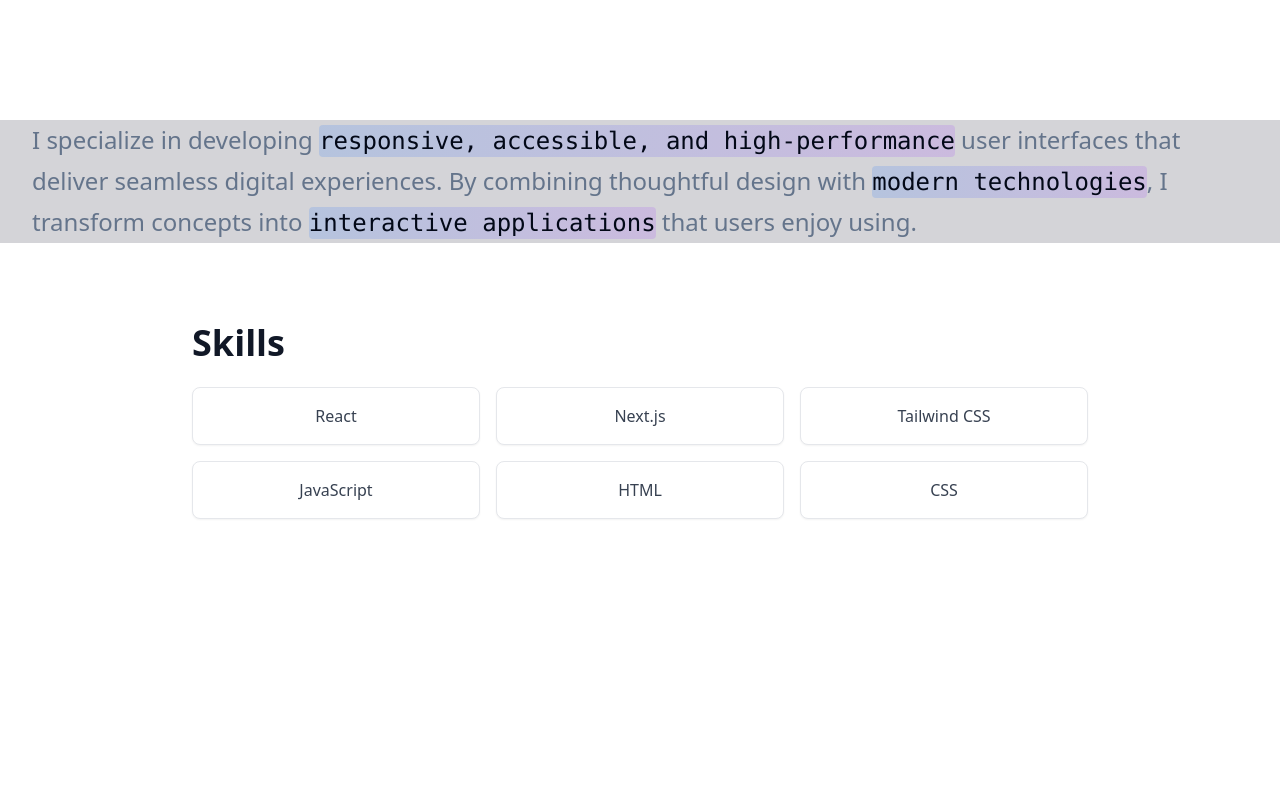
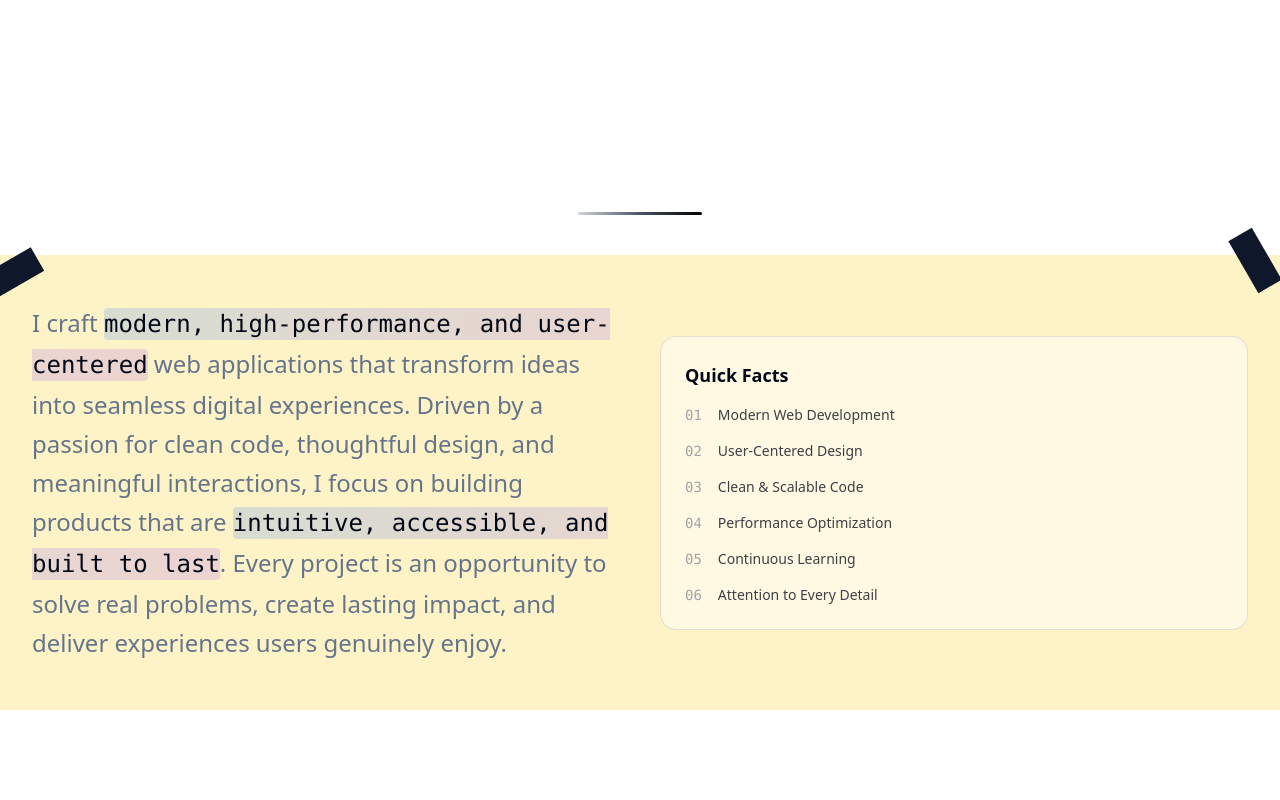
Before and after one commit to kashodhanprinkal/prinkal-portfolio, a Next.js app: page / in a window 1280 px wide. Shown: the part 680-1480 px from the top of the page. Built offline with nearby package versions, Linux system fonts and the light colour scheme; what lightswind would draw is missing.

Commit message:
about section

```diff
--- a/src/components/sections/About.jsx
+++ b/src/components/sections/About.jsx
@@ -1,16 +1,68 @@
 import HighlightText from "@/components/ui/HighlightText";
+import AnimatedHeading from "@/components/ui/AnimatedHeading";
+const tape = (
+  <svg xmlns="http://www.w3.org/2000/svg" width="95" height="80" viewBox="0 0 95 80" fill="none">
+    <path
+      d="M1 45L70.282 5L88.282 36.1769L19 76.1769L1 45Z"
+      className="fill-slate-900"
+    />
+  </svg>
+);
 
-export default function About(){
-    return(
-        <section id="about" className="bg-zinc-300 text-2xl px-8 max-w-7xl mc-auto">
-            <p className="text-muted-foreground leading-relaxed">
-  I specialize in developing{" "}
-  <HighlightText text="responsive, accessible, and high-performance" /> user
-  interfaces that deliver seamless digital experiences. By combining
-  thoughtful design with <HighlightText text="modern technologies" />, I
-  transform concepts into <HighlightText text="interactive applications" />{" "}
-  that users enjoy using.
-</p>
-        </section>
-    )
+const quickFacts = [
+  "Modern Web Development",
+  "User-Centered Design",
+  "Clean & Scalable Code",
+  "Performance Optimization",
+  "Continuous Learning",
+  "Attention to Every Detail",
+];
+
+export default function About() {
+  return (
+    <section id="about" className=" max-w-7xl mx-auto py-4">
+      <div className="flex justify-center mb-10">
+  <AnimatedHeading>About Me</AnimatedHeading>
+</div>
+
+      <div className="relative bg-amber-100  px-8 py-12">
+        {/* Tape decorations */}
+        <div className="hidden md:block absolute -top-4 -left-8 w-[80px] h-[36px] scale-75">
+          {tape}
+        </div>
+        <div className="hidden md:block absolute -top-4 -right-8 rotate-90 w-[80px] h-[36px] scale-75">
+          {tape}
+        </div>
+
+        <div className="grid md:grid-cols-2 gap-10 items-center">
+          {/* Left div — paragraph */}
+          <div>
+            <p className="text-2xl text-muted-foreground leading-relaxed ">
+              I craft{" "}
+              <HighlightText text="modern, high-performance, and user-centered" />{" "}
+              web applications that transform ideas into seamless digital
+              experiences. Driven by a passion for clean code, thoughtful design,
+              and meaningful interactions, I focus on building products that are{" "}
+              <HighlightText text="intuitive, accessible, and built to last" />.
+              Every project is an opportunity to solve real problems, create
+              lasting impact, and deliver experiences users genuinely enjoy.
+            </p>
+          </div>
+
+          {/* Right div — quick facts, numbered style */}
+          <div className="bg-white/50 border border-zinc-400/30 rounded-2xl p-6 space-y-4">
+            <h3 className="font-semibold text-lg mb-2">Quick Facts</h3>
+            {quickFacts.map((fact, index) => (
+              <div key={fact} className="flex items-center gap-4">
+                <span className="text-sm font-mono text-zinc-400">
+                  {String(index + 1).padStart(2, "0")}
+                </span>
+                <span className="text-sm text-zinc-700 font-medium">{fact}</span>
+              </div>
+            ))}
+          </div>
+        </div>
+      </div>
+    </section>
+  );
 }
--- /dev/null
+++ b/src/components/ui/AnimatedHeading.jsx
@@ -0,0 +1,107 @@
+"use client";
+
+import { motion } from "framer-motion";
+
+export default function AnimatedHeading({ children, className = "" }) {
+  const text = typeof children === "string" ? children : "";
+
+  const container = {
+    hidden: {},
+    visible: {
+      transition: {
+        staggerChildren: 0.04,
+      },
+    },
+  };
+
+  const letter = {
+    hidden: {
+      opacity: 0,
+      y: 30,
+      filter: "blur(8px)",
+    },
+    visible: {
+      opacity: 1,
+      y: 0,
+      filter: "blur(0px)",
+      transition: {
+        duration: 0.5,
+        ease: [0.22, 1, 0.36, 1],
+      },
+    },
+  };
+
+  return (
+    <div className={`flex justify-center ${className}`}>
+      <motion.div
+        initial="hidden"
+        whileInView="visible"
+        viewport={{ once: true, amount: 0.7 }}
+        variants={container}
+        className="group inline-flex flex-col items-center"
+      >
+        <motion.h2
+          className="
+            text-4xl
+            md:text-5xl
+            lg:text-6xl
+            font-extrabold
+            tracking-tight
+            text-center
+            bg-gradient-to-r
+            from-gray-400
+            via-gray-700
+            to-black
+            bg-[length:200%_100%]
+            bg-clip-text
+            text-transparent
+          "
+          animate={{
+            backgroundPosition: ["0% 50%", "100% 50%", "0% 50%"],
+          }}
+          transition={{
+            duration: 6,
+            repeat: Infinity,
+            ease: "linear",
+          }}
+        >
+          {text.split("").map((char, index) => (
+            <motion.span
+              key={index}
+              variants={letter}
+              className="inline-block"
+            >
+              {char === " " ? "\u00A0" : char}
+            </motion.span>
+          ))}
+        </motion.h2>
+
+        <motion.div
+          initial={{ width: 0, opacity: 0 }}
+          whileInView={{ width: "45%", opacity: 1 }}
+          viewport={{ once: true }}
+          transition={{
+            duration: 0.8,
+            delay: 0.5,
+            ease: [0.22, 1, 0.36, 1],
+          }}
+          className="
+            relative
+            h-[3px]
+            mt-4
+            rounded-full
+            bg-gradient-to-r
+            from-gray-300
+            via-gray-600
+            to-black
+            group-hover:w-3/4
+            transition-all
+            duration-500
+          "
+        >
+          <div className="absolute inset-0 blur-sm opacity-40 bg-inherit rounded-full" />
+        </motion.div>
+      </motion.div>
+    </div>
+  );
+}
```
